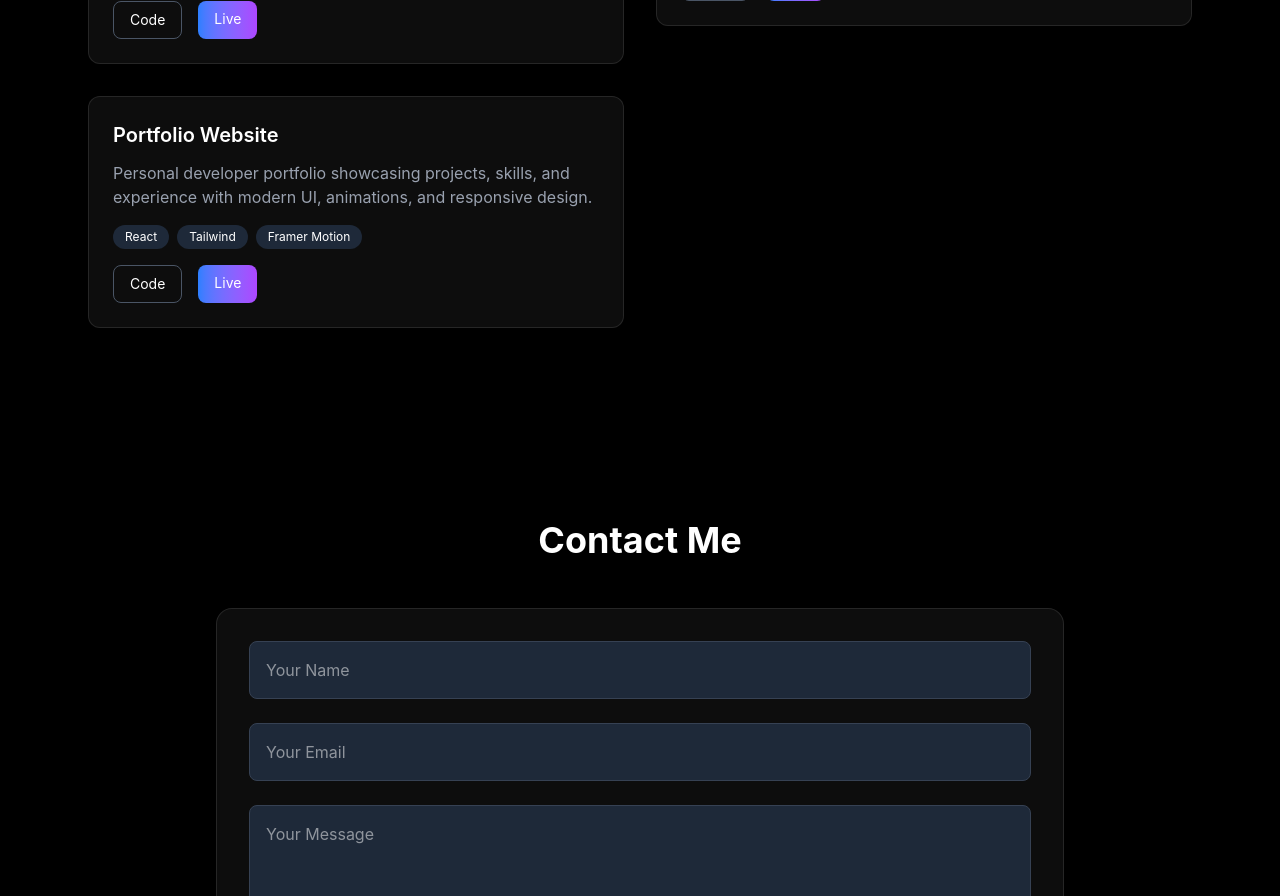
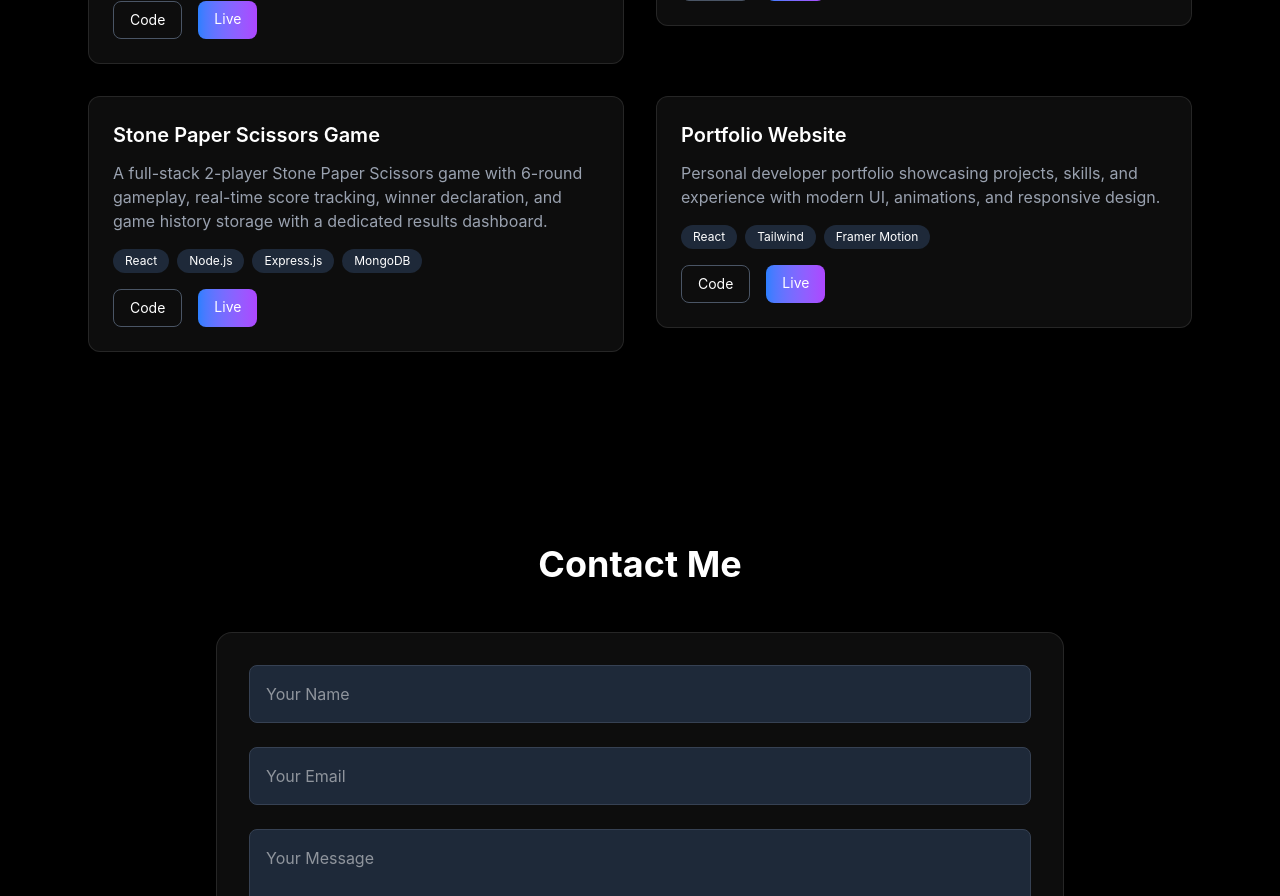
Before and after one commit to Vishalsinghkhati/portfolio, a React (Vite) app: page / in a window 1280 px wide. Shown: the part 2480-3376 px from the top of the page. Built offline with nearby package versions, Linux system fonts and the light colour scheme.

Commit message:
Add Stone Paper Scissors Game project details
Added a new project entry for the Stone Paper Scissors Game with details including title, description, tech stack, GitHub link, and live demo link.

```diff
--- a/src/components/Projects.jsx
+++ b/src/components/Projects.jsx
@@ -21,6 +21,14 @@ const Projects = () => {
       github: "https://github.com/Vishalsinghkhati/Finance_dashborad.git",
       live: "https://finance-vishaldashborad-one.vercel.app/",
     },
+    {
+  title: "Stone Paper Scissors Game",
+  description:
+    "A full-stack 2-player Stone Paper Scissors game with 6-round gameplay, real-time score tracking, winner declaration, and game history storage with a dedicated results dashboard.",
+  tech: ["React", "Node.js", "Express.js", "MongoDB"],
+  github: "https://github.com/Vishalsinghkhati/stone-paper-scissors.git",
+  live: "https://stone-paper-scissors-rosy-one.vercel.app/",
+},
     {
       title: "Portfolio Website",
       description:
```
